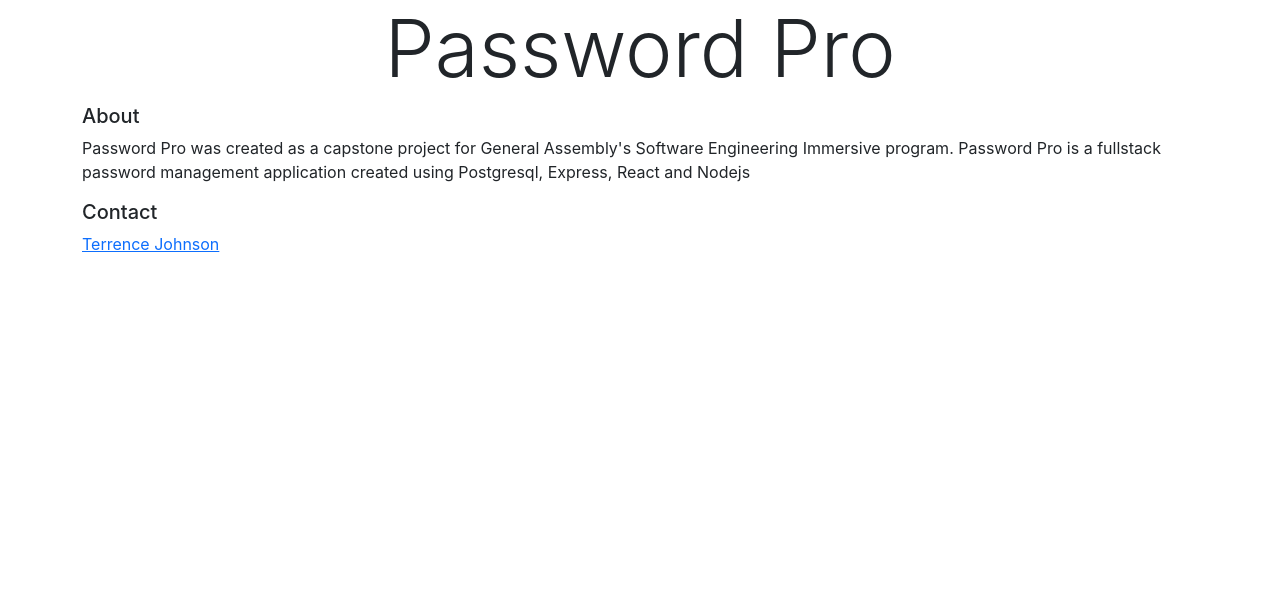
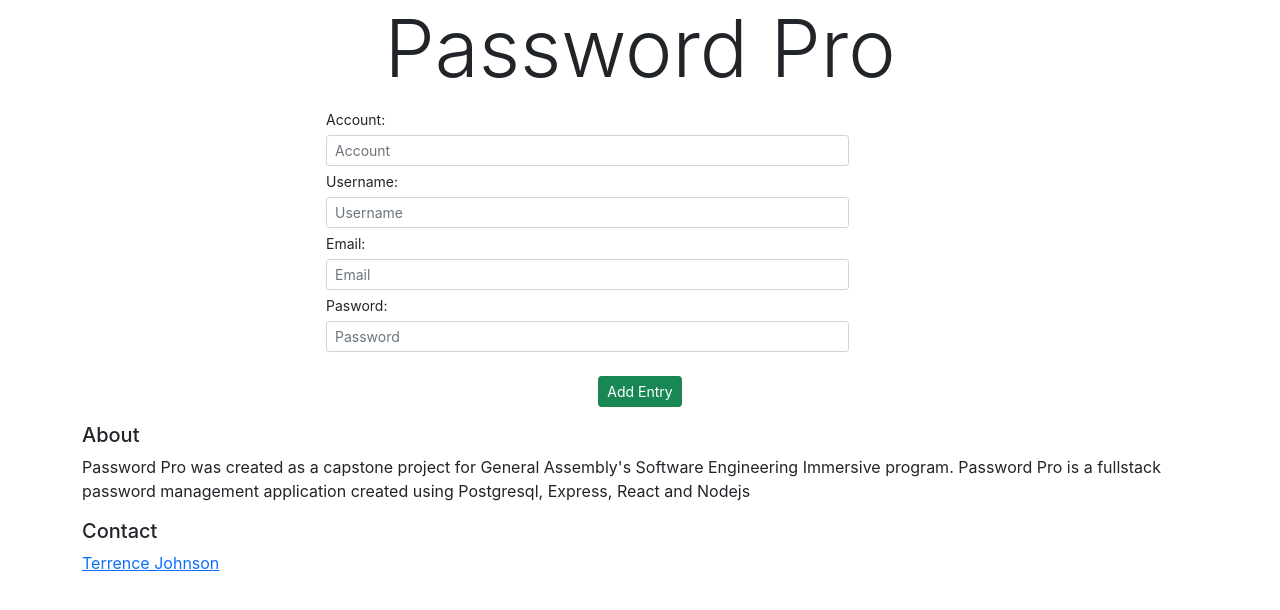
Before and after one commit to TCJohnson1/password_pro, a React (Create React App) app: page / in a window 1280 px wide. Shown: the top 610 px of the page. Built offline with nearby package versions, Linux system fonts and the light colour scheme.

Commit message:
updated AddAccount component

```diff
--- /dev/null
+++ b/src/components/AddAccount.jsx
@@ -0,0 +1,50 @@
+import React, { Component } from 'react'
+
+export default class AddAccount extends Component {
+      render() {
+            return (
+                  <div className="row mb-3">
+                        <div className="w-50 mx-auto">
+                        <form action="">
+                                    <label for="colFormLabelSm"
+                                    class="col-sm-2 col-form-label col-form-label-sm">Account:</label>
+                                    <div className="col-sm-10">
+                                          <input type="text"
+                                          class="form-control form-control-sm"
+                                          id="colFormLabelSm"
+                                          placeholder="Account"/>
+                                    </div>
+                                          <label for="colFormLabelSm"
+                                          class="col-sm-2 col-form-label col-form-label-sm">Username:</label>
+                                    <div className="col-sm-10">
+                                          <input type="text"
+                                          class="form-control form-control-sm"
+                                          id="colFormLabelSm"
+                                          placeholder="Username"/>
+                                    </div>
+                                          <label for="colFormLabelSm"
+                                          class="col-sm-2 col-form-label col-form-label-sm">Email:</label>
+                                    <div className="col-sm-10">
+                                          <input type="email"
+                                          class="form-control form-control-sm"
+                                          id="colFormLabelSm"
+                                          placeholder="Email"/>
+                                    </div>
+                                          <label for="colFormLabelSm"
+                                          class="col-sm-2 col-form-label col-form-label-sm">Pasword:</label>
+                                    <div className="col-sm-10">
+                                          <input type="text"
+                                          class="form-control form-control-sm"
+                                          id="colFormLabelSm"
+                                          placeholder="Password"/>
+                                    </div>
+                                    <br/>
+                                    <div class="text-center">
+                                    <button type="button" class="btn btn-success btn-sm">Add Entry</button>
+                                    </div>
+                        </form>
+                        </div>
+                  </div>
+            )
+      }
+}
--- a/src/routes/Home.jsx
+++ b/src/routes/Home.jsx
@@ -1,4 +1,5 @@
 import React, { Component } from 'react'
+import AddAccount from '../components/AddAccount'
 import Footer from '../components/Footer'
 import Header from '../components/Header'
 
@@ -7,6 +8,7 @@
             return (
                   <div>
                         <Header />
+                        <AddAccount/>
                         <Footer />
                   </div>
             )
```
Also changed, not shown: src/components/Login.jsx (+11 -0 lines), src/components/Register.jsx (+11 -0 lines).
